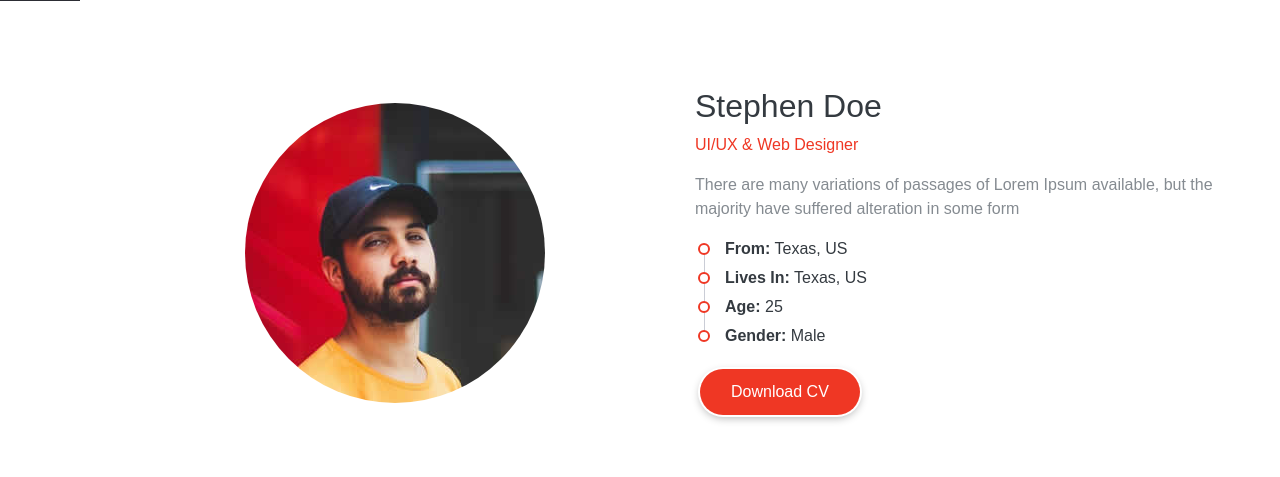
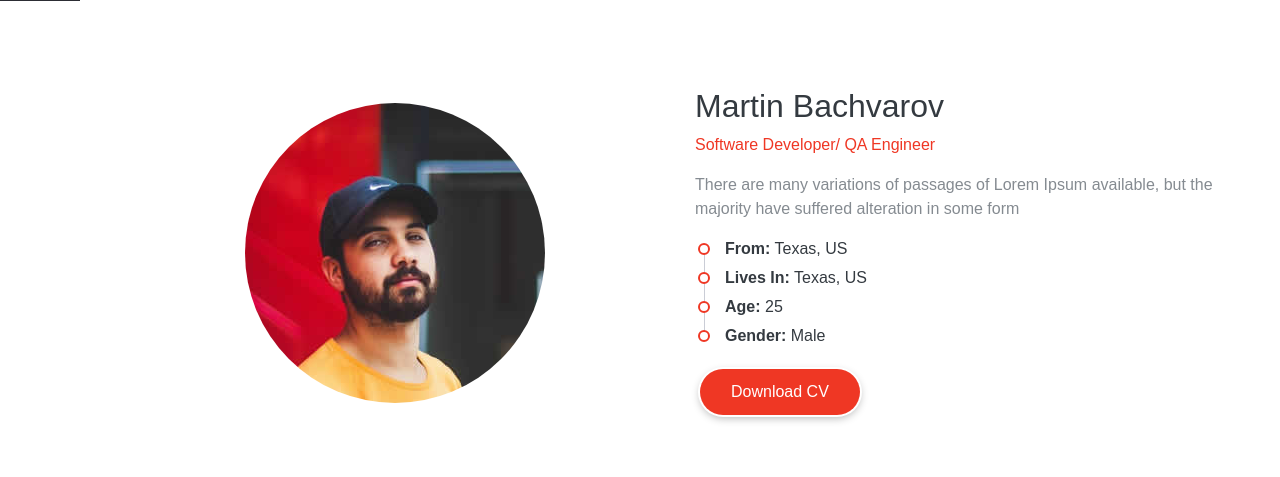
Before and after one commit to mrak-lord/portfolio-pyapp, a Flask app: page / in a window 1280 px wide. Shown: the part 799-1276 px from the top of the page. Run offline with Flask 2, Linux system fonts and the light colour scheme; some libraries are stand-ins or nearby versions; some web fonts are replaced.

Commit message:
fix template

```diff
--- a/templates/index-2.html
+++ b/templates/index-2.html
@@ -150,8 +150,8 @@
           </div>
           <div class="col-md-6">
             <div class="caption wow fadeInRight">
-              <h2 class="fg-dark">Stephen Doe</h2>
-              <p class="fg-theme fw-medium">UI/UX & Web Designer</p>
+              <h2 class="fg-dark">Martin Bachvarov</h2>
+              <p class="fg-theme fw-medium">Software Developer/ QA Engineer</p>
               <p>There are many variations of passages of Lorem Ipsum available, but the majority have suffered alteration in some form</p>
               <ul class="theme-list">
                 <li class="fg-dark"><b>From:</b> Texas, US</li>
```
